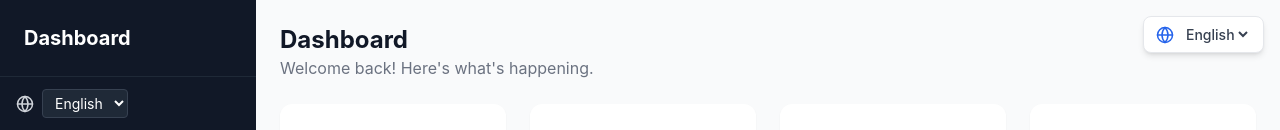
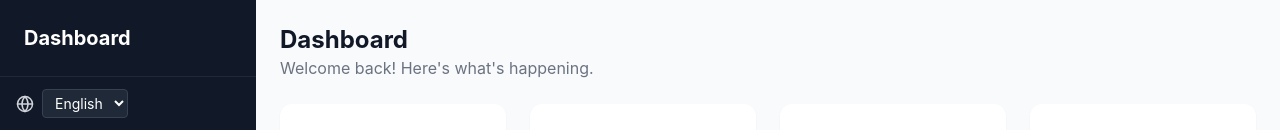
Before and after one commit to hemichaeli/dashboard-app, a Next.js app in the folder frontend/: page /dashboard in a window 1280 px wide. Shown: the top 130 px of the page. Built offline with nearby package versions, Linux system fonts and the light colour scheme; sample sign-in values are in the browser's storage.

Commit message:
Remove duplicate language selector from dashboard layout - keep only in sidebar

```diff
--- a/frontend/src/app/dashboard/layout.tsx
+++ b/frontend/src/app/dashboard/layout.tsx
@@ -3,7 +3,6 @@
 import { useEffect } from 'react';
 import { useRouter } from 'next/navigation';
 import Sidebar from '@/components/layout/Sidebar';
-import { LanguageSelector } from '@/components/LanguageSelector';
 import { useAuthStore } from '@/store/auth';
 import { useLanguage } from '@/lib/LanguageContext';
 
@@ -36,10 +35,6 @@ export default function DashboardLayout({ children }: { children: React.ReactNod
     <div className={`min-h-screen flex bg-gray-50 ${isRTL ? 'flex-row-reverse' : ''}`}>
       <Sidebar />
       <main className={`flex-1 ${isRTL ? 'lg:mr-0' : 'lg:ml-0'} p-6 pt-16 lg:pt-6`}>
-        {/* Language Selector - Top Right */}
-        <div className="fixed top-4 right-4 z-[9999]">
-          <LanguageSelector />
-        </div>
         {children}
       </main>
     </div>
```
